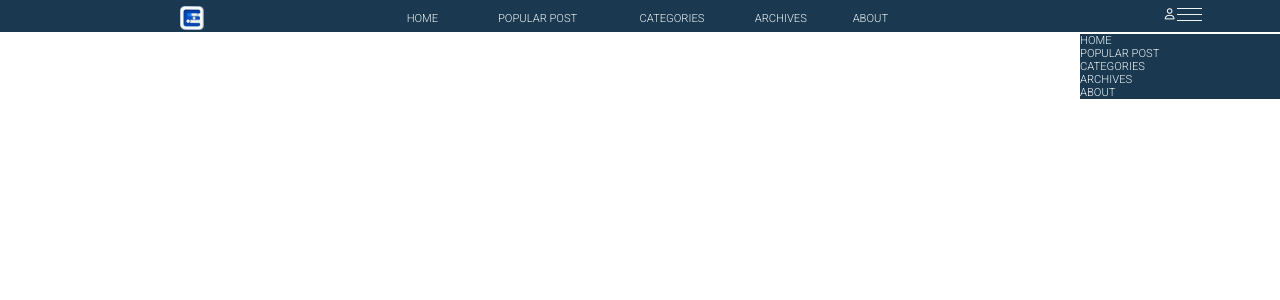
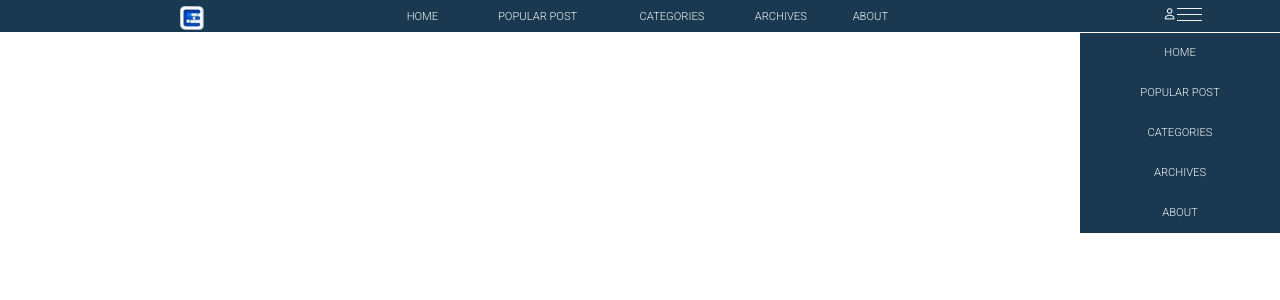
Before and after one commit to nomnom0418/group9MP2, a PHP site: page /head/head.html in a window 1280 px wide. Shown: the top 300 px of the page. Run offline with PHP 8.4, Linux system fonts and the light colour scheme.

Commit message:
fixing nav and burger menu

```diff
--- a/head/head.css
+++ b/head/head.css
@@ -4,6 +4,7 @@
   --fontColor: #EFF4F5;
   --secondaryColor: #677688;
   --thirdColor: #1a3950;
+  --ligtherthird: #21435e;
   --myLink: #2da7dd;
   --warning: rgba(252, 222, 89, .7);
   --danger: rgba(252, 89, 89, .7);
@@ -34,6 +35,9 @@ body{
   font-weight: 300;
   text-transform: uppercase;
   cursor: pointer;
+  text-align: center;
+  align-items: center;
+  padding-top: 5px;
 }
 .fa-solid{
   position: absolute;
@@ -41,31 +45,48 @@ body{
   animation-duration: 2s;
   animation-iteration-count: infinite;
 }
+
 .fa-house{
   top: 7px;
   left:32.2%;
+}
+.homeContainer:hover{
+  background-color: var(--ligtherthird);
 }
 .fa-fire{
   top: 7px;
   left:41.2%;
 }
+.popularPostContainer:hover{
+  background-color: var(--ligtherthird);
+}
 .fa-list{
   top: 7px;
   left:52%;
+}
+.categoriesContainer:hover{
+  background-color: var(--ligtherthird);
 }
 .fa-box-archive{
   top: 7px;
   left:60.5%;
 }
+.archivesContainer:hover{
+  background-color: var(--ligtherthird);
+}
 .fa-address-card{
   top: 7px;
   left:67.1%;
 }
+.aboutContainer:hover{
+  background-color: var(--ligtherthird);
+}
 .menus{
-  height: 17px;
+  height: 23px;
   cursor: pointer;
+  margin-bottom: 7px;
+  border-radius: 4px;
 }
-
 .profile{
   display: flex;
 }
@@ -107,17 +128,37 @@ body{
 
 }
 .burgerMenusContainer{
-  margin-top: 2px;
+  display: grid;
+  margin-top: 1px;
   background-color: var(--thirdColor);
   width: 200px;
   float: right;
   color: var(--fontColor);
+  height: 200px;
+  align-items: center;
 }
-
-
+.burgerHomeContainer:hover{
+  background-color: var(--ligtherthird);
+}
+.burgerPopularPostContainer:hover{
+  background-color: var(--ligtherthird);
+}
+.burgerCategoriesContainer:hover{
+  background-color: var(--ligtherthird);
+}
+.burgerArchivesContainer:hover{
+  background-color: var(--ligtherthird);
+}
+.burgerAboutContainer:hover{
+  background-color: var(--ligtherthird);
+}
+.bMenus{
+  height: 25px;
+}
 @keyframes round {
-  0%   {transform: rotate3d(.0, .1, .0, 360deg);}
-
+  100%   {
+    transform: rotate3d(.0, .1, .0, 360deg);
+  }
 }
 /*-------------media query-------------*/
 @media screen and (max-width: 740px){
--- a/head/head.html
+++ b/head/head.html
@@ -47,7 +47,7 @@
   </div>
 
   <div class="burgerMenusContainer">
-    <div class="bugerHomeContainer bMenus">
+    <div class="burgerHomeContainer bMenus">
       <div class="home navMenu">home</div>
       <i class="fa-solid fa-house" id="homeLogo"></i>
     </div>
```
